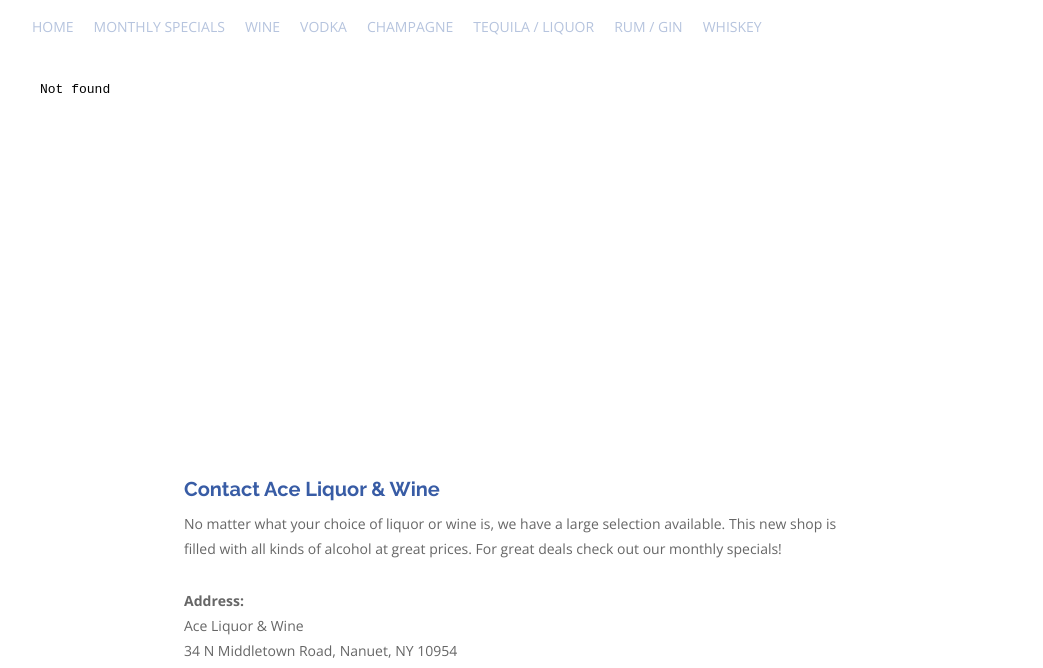
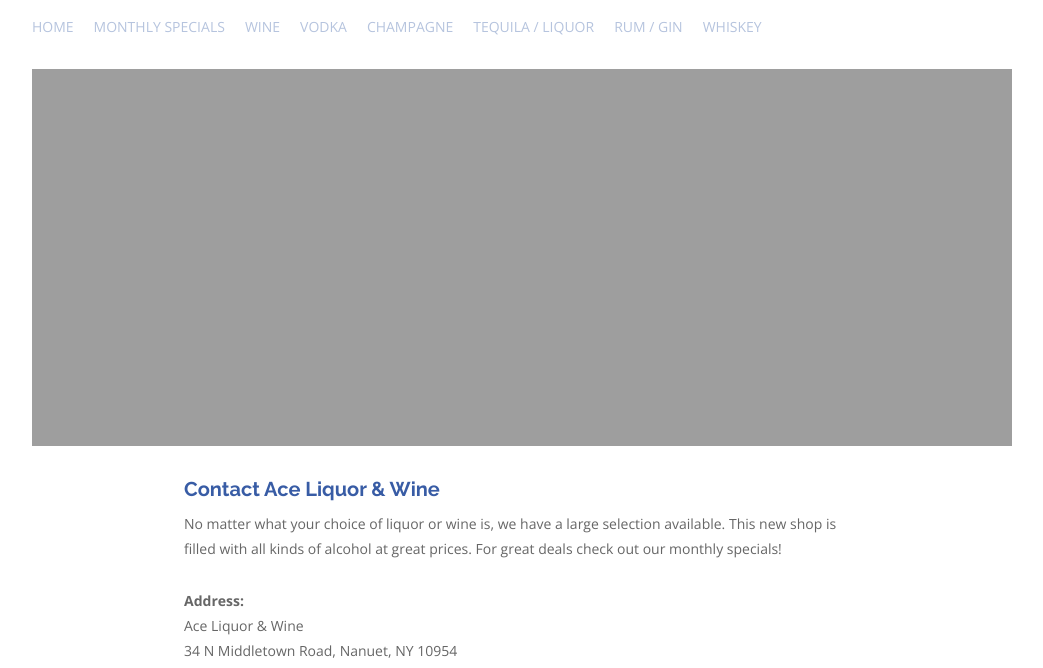
Before and after one commit to baodvu/aceliquorandwine, a plain HTML site: page contact/4132235.html in a window 1280 px wide. Shown: the part 134-802 px from the top of the page, without its empty margins (118-1161 px from the left). Drawn offline with nearby package versions, Linux system fonts and the light colour scheme.

Commit message:
fixed slider in contact page

```diff
--- a/contact/4132235.html
+++ b/contact/4132235.html
@@ -850,7 +850,7 @@ body {
 	          </h1>
 	      </div>
 
-<iframe class="page_contact_fH9Zv0t34Oj1NyVrxxjrM" frameborder="0" src="../cgi-bin/snippetd864.html?todo=as_page;instance=4132235;num=1;community_id=2007052" scrolling="no" allowTransparency="true"></iframe>
+<iframe class="page_contact_fH9Zv0t34Oj1NyVrxxjrM" frameborder="0" src="../slider/snippetd864.html?todo=as_page;instance=4132235;num=1;community_id=2007052" scrolling="no" allowTransparency="true"></iframe>
 <div class="page_contact_fSL2SmtiSSy6_NwnRrwjQ body">
 <p class="p0">
 
```
